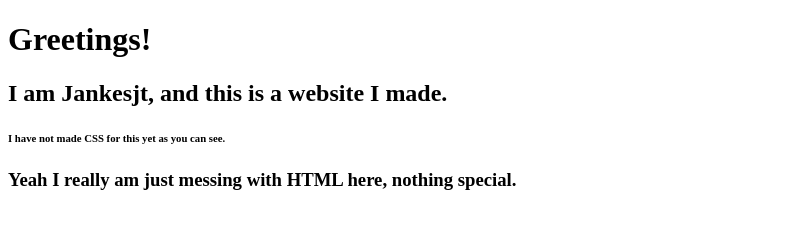
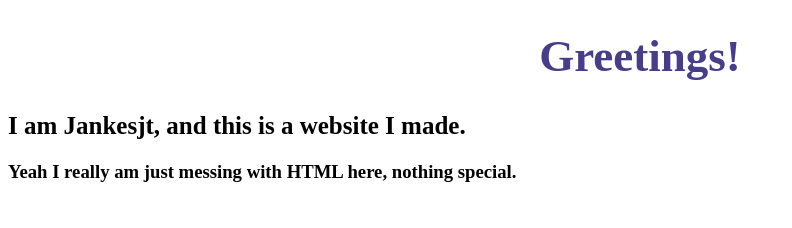
Before and after one commit to JankesjtHub/JankesjtHub.github.io, a plain HTML site: page index.html in a window 1280 px wide. Shown: the whole page, without its empty margins (0-792 px from the left). Drawn offline with Linux system fonts and the light colour scheme.

Commit message:
Update index.html

```diff
--- a/index.html
+++ b/index.html
@@ -4,12 +4,23 @@
         <title>jankesjt</title>
         <link rel="icon" type="image/png" href="images/favicon.png">
         <meta charset="UTF-8">
-        <meta name="description" content="Greetings!">
+        <meta name="description" content="This website is a mistake">
         <meta name="author" content="Jankesjt"
     </head>
     <body>
         <h1>Greetings!</h1>
         <h2>I am Jankesjt, and this is a website I made.</h2>
-        <h6>I have not made CSS for this yet as you can see.</h6>
         <h3>Yeah I really am just messing with HTML here, nothing special.</h3>
     </body>
+<style>
+    h1 {
+        color: darkslateblue;
+        text-align: center;
+        font-size: 45px;
+    }
+
+    h2 {
+
+        font-size: 25px;
+    }
+</style>
```
